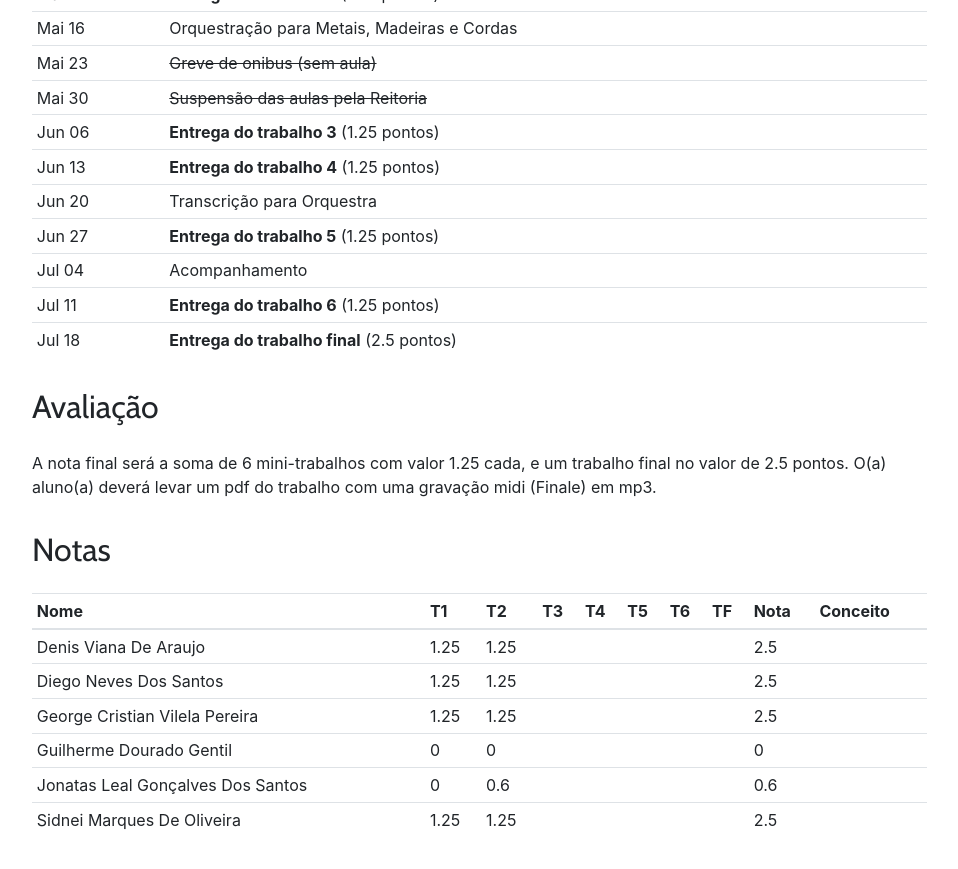
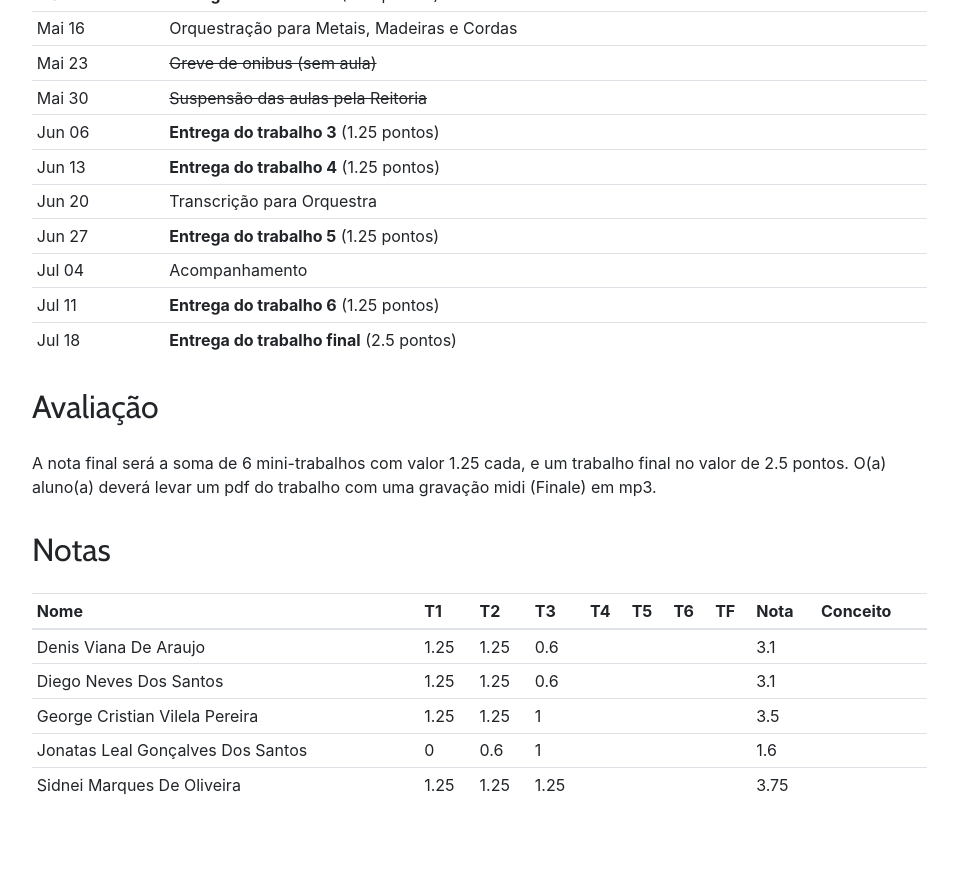
Before and after one commit to kroger/genosmus, a Jekyll site: the page built from _pedro/musa86.md, in a window 1280 px wide and 900 px high, scrolled down 1085 px. Shown: the top 869 px of the window, without its empty margins (68-1026 px from the left). Built offline with Jekyll 4.4.1, drawn with Linux system fonts in a browser that asks for light colours.

Commit message:
Atualiza notas dos alunos

```diff
--- a/_pedro/geradas/musa86.md
+++ b/_pedro/geradas/musa86.md
@@ -1,9 +1,8 @@
-| Nome                              | T1   | T2   | T3 | T4 | T5 | T6 | TF | Nota | Conceito |
-|-----------------------------------|------|------|----|----|----|----|----|------|----------|
-| Denis Viana De Araujo             | 1.25 | 1.25 |    |    |    |    |    | 2.5  |          |
-| Diego Neves Dos Santos            | 1.25 | 1.25 |    |    |    |    |    | 2.5  |          |
-| George Cristian Vilela Pereira    | 1.25 | 1.25 |    |    |    |    |    | 2.5  |          |
-| Guilherme Dourado Gentil          | 0    | 0    |    |    |    |    |    | 0    |          |
-| Jonatas Leal Gonçalves Dos Santos | 0    | 0.6  |    |    |    |    |    | 0.6  |          |
-| Sidnei Marques De Oliveira        | 1.25 | 1.25 |    |    |    |    |    | 2.5  |          |
+| Nome                              | T1   | T2   | T3   | T4 | T5 | T6 | TF | Nota | Conceito |
+|-----------------------------------|------|------|------|----|----|----|----|------|----------|
+| Denis Viana De Araujo             | 1.25 | 1.25 | 0.6  |    |    |    |    | 3.1  |          |
+| Diego Neves Dos Santos            | 1.25 | 1.25 | 0.6  |    |    |    |    | 3.1  |          |
+| George Cristian Vilela Pereira    | 1.25 | 1.25 | 1    |    |    |    |    | 3.5  |          |
+| Jonatas Leal Gonçalves Dos Santos | 0    | 0.6  | 1    |    |    |    |    | 1.6  |          |
+| Sidnei Marques De Oliveira        | 1.25 | 1.25 | 1.25 |    |    |    |    | 3.75 |          |
 {: .table .table-sm }
```
